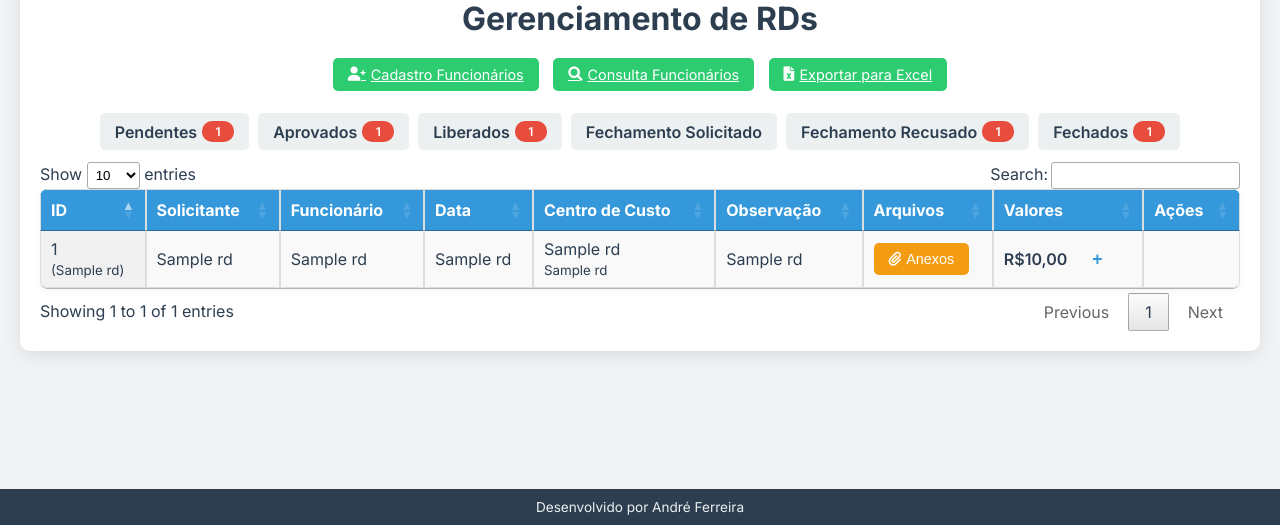
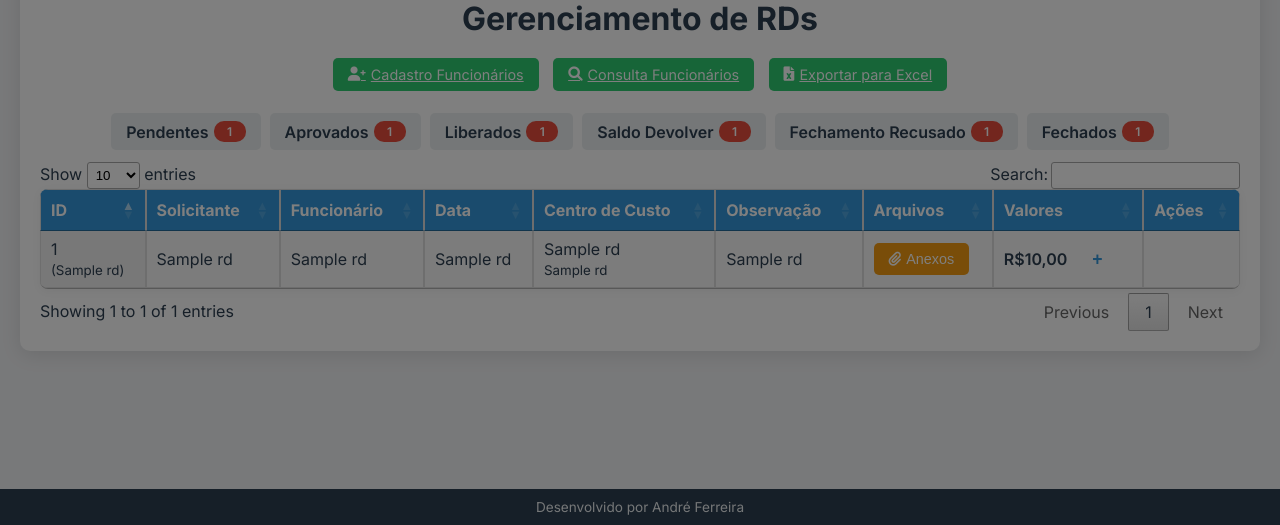
Before and after one commit to Andresaldanha3510/PROGRAMARD, a Flask app: page / in a window 1280 px wide. Shown: the part 275-800 px from the top of the page. Run offline with Flask 3, Linux system fonts and the light colour scheme; the visitor is signed in with stand-in values (Sample User, id 1); a database or web service that is not in the repository returns one stand-in record (values such as "Sample title"); some libraries are stand-ins or nearby versions.

Commit message:
Update index.html

```diff
--- a/templates/index.html
+++ b/templates/index.html
@@ -188,7 +188,6 @@
       min-width: 20px;
       text-align: center;
     }
-    /* Estilos para observação com toggle */
     .observation-short { }
     .toggle-observation { border: none; background: none; cursor: pointer; color: var(--primary-color); font-weight: bold; }
     .observation-full { display: none; }
@@ -261,7 +260,6 @@
   <h1>Gerenciamento de RDs</h1>
 
   {% if user_role is not defined %}
-    <!-- Formulário de Login -->
     <form action="/" method="POST" class="main-form">
       {% if error %}<p class="error-message">{{ error }}</p>{% endif %}
       <label for="username">Usuário:</label>
@@ -272,7 +270,6 @@
     </form>
   {% else %}
     {% if adicional_id %}
-      <!-- Formulário para solicitar crédito adicional -->
       <div class="form-adicional">
         <h2>Solicitar Crédito Adicional para RD #{{ adicional_id }}</h2>
         <form action="/adicional_submit/{{ adicional_id }}" method="POST" enctype="multipart/form-data" class="main-form">
@@ -284,7 +281,6 @@
         </form>
       </div>
     {% elif fechamento_id %}
-      <!-- Formulário de Fechamento -->
       <div class="form-fechamento">
         <h2>Fechamento da RD #{{ fechamento_id }}</h2>
         <form action="/fechamento_submit/{{ fechamento_id }}" method="POST" enctype="multipart/form-data" class="main-form">
@@ -342,7 +338,6 @@
        </a>
       </div>
 
-      <!-- Macro para mostrar os valores -->
       {% macro mostrar_valores(rd) %}
         {% set valor = rd[5] %}
         {% set valor_adic = rd[7] if rd[7] else 0 %}
@@ -362,7 +357,7 @@
         </div>
       {% endmacro %}
 
-      <!-- Abas: Ordem: Pendentes, Aprovados, Liberados, Fechamento Solicitado, Fechamento Recusado, Fechados -->
+      <!-- Abas de Navegação -->
       <div class="tabs">
         <input type="radio" name="tab-control" id="tab1" checked>
         <input type="radio" name="tab-control" id="tab2">
@@ -374,7 +369,7 @@
           <label for="tab1">Pendentes {% if pendentes|length > 0 %}<span class="badge">{{ pendentes|length }}</span>{% endif %}</label>
           <label for="tab2">Aprovados {% if aprovados|length > 0 %}<span class="badge">{{ aprovados|length }}</span>{% endif %}</label>
           <label for="tab3">Liberados {% if liberados|length > 0 %}<span class="badge">{{ liberados|length }}</span>{% endif %}</label>
-          <label for="tab4">Fechamento Solicitado {% if fechamento_solicitado|length > 0 %}<span class="badge">{{ fechamento_solicitado|length }}</span>{% endif %}</label>
+          <label for="tab4">Saldo Devolver {% if saldo_devolver|length > 0 %}<span class="badge">{{ saldo_devolver|length }}</span>{% endif %}</label>
           <label for="tab5">Fechamento Recusado {% if fechamento_recusado|length > 0 %}<span class="badge">{{ fechamento_recusado|length }}</span>{% endif %}</label>
           <label for="tab6">Fechados {% if fechados|length > 0 %}<span class="badge">{{ fechados|length }}</span>{% endif %}</label>
         </div>
@@ -564,6 +559,14 @@
                   </td>
                   <td data-label="Valores">{{ mostrar_valores(rd) }}</td>
                   <td data-label="Ações">
+                    {% if is_supervisor() %}
+                      <a href="{{ url_for('supervisor_edit', id=rd_id) }}" class="btn btn-edit"><i class="fas fa-edit"></i> Editar Arquivos</a>
+                    {% endif %}
+                    {% if (is_gestor() or is_solicitante()) and (rd[22] is not defined or not rd[22]) %}
+                      <a href="{{ url_for('anexo_divergente', id=rd_id) }}" class="btn btn-danger"><i class="fas fa-exclamation-triangle"></i> Anexo Divergente</a>
+                    {% elif rd[22] %}
+                      <span title="Motivo: {{ rd[22] }}">Divergente</span>
+                    {% endif %}
                     {% if can_edit_func(status) %}
                       <a href="{{ url_for('edit_form', id=rd_id) }}" class="btn btn-edit"><i class="fas fa-edit"></i> Editar</a>
                     {% endif %}
@@ -572,27 +575,15 @@
                         <button type="submit" class="btn btn-delete-rd"><i class="fas fa-trash-alt"></i> Excluir</button>
                       </form>
                     {% endif %}
-                    {% if can_request_additional(status) %}
-                      <form action="/" method="GET" class="action-form">
-                        <input type="hidden" name="adicional" value="{{ rd_id }}">
-                        <button type="submit" class="btn btn-additional"><i class="fas fa-plus"></i> Adicional</button>
-                      </form>
-                    {% endif %}
-                    {% if can_close(status) %}
-                      <form action="/" method="GET" class="action-form">
-                        <input type="hidden" name="fechamento" value="{{ rd_id }}">
-                        <button type="submit" class="btn btn-fechamento"><i class="fas fa-lock"></i> Fechamento</button>
-                      </form>
-                    {% endif %}
                   </td>
                 </tr>
                 {% endfor %}
               </tbody>
             </table>
           </div>
-          <!-- Aba Fechamento Solicitado -->
+          <!-- Aba Saldo Devolver -->
           <div class="tab-content" id="content4">
-            <table id="tabela-fechamento-solicitado" class="display">
+            <table id="tabela-saldo-devolver" class="display">
               <thead>
                 <tr>
                   <th>ID</th>
@@ -607,7 +598,7 @@
                 </tr>
               </thead>
               <tbody>
-                {% for rd in fechamento_solicitado %}
+                {% for rd in saldo_devolver %}
                 {% set rd_id = rd[0] %}
                 {% set status = rd[6] %}
                 <tr>
@@ -639,14 +630,9 @@
                   </td>
                   <td data-label="Valores">{{ mostrar_valores(rd) }}</td>
                   <td data-label="Ações">
-                    {% if can_approve_func(status) %}
-                      <form action="/approve/{{ rd_id }}" method="POST" class="action-form" style="display:inline-block;">
-                        <button type="submit" class="btn btn-approve"><i class="fas fa-check"></i> Fechar</button>
+                    <form action="/saldo_devolvido/{{ rd_id }}" method="POST" class="action-form">
+                      <button type="submit" class="btn btn-warning"><i class="fas fa-money-bill-wave"></i> Saldo Devolvido</button>
                     </form>
-                    {% endif %}
-                    {% if is_gestor() and status == 'Fechamento Solicitado' %}
-                      <button type="button" class="btn btn-danger btn-recusar" data-rd-id="{{ rd_id }}"><i class="fas fa-times"></i> Recusar</button>
-                    {% endif %}
                   </td>
                 </tr>
                 {% endfor %}
@@ -760,15 +746,7 @@
                   </td>
                   <td data-label="Valores">{{ mostrar_valores(rd) }}</td>
                   <td data-label="Ações">
-                    {% if is_financeiro() %}
-                      {% if not rd[18] %}
-                        <form action="/registrar_saldo_devolvido/{{ rd_id }}" method="POST" class="action-form">
-                          <button type="submit" class="btn btn-warning"><i class="fas fa-money-bill-wave"></i> Saldo Devolvido</button>
-                        </form>
-                      {% else %}
-                        <span style="color: var(--success-color); font-weight:600;">Devolvido em {{ rd[18] }}</span>
-                      {% endif %}
-                    {% endif %}
+                    <!-- Botão "Saldo Devolvido" removido daqui -->
                   </td>
                 </tr>
                 {% endfor %}
@@ -803,6 +781,21 @@
   </div>
 </div>
 
+<!-- Modal para notificação de divergência -->
+<div id="divergentModal" class="modal">
+  <div class="modal-content">
+    <span class="close-btn" id="closeDivergentModal">&times;</span>
+    <h3>Notificação: Arquivos Divergentes</h3>
+    <ul id="divergentList">
+      {% for rd in divergent_rds %}
+        <li>
+          RD: {{ rd[0] }} - Motivo: {{ rd[1] }} - Data: {{ rd[2] }}
+        </li>
+      {% endfor %}
+    </ul>
+  </div>
+</div>
+
 <footer>
   Desenvolvido por André Ferreira
 </footer>
@@ -811,17 +804,36 @@
 <script src="https://code.jquery.com/jquery-3.6.0.min.js"></script>
 <script type="text/javascript" src="https://cdn.datatables.net/1.13.1/js/jquery.dataTables.min.js"></script>
 <script>
-// Inicializa DataTables
 $(document).ready(function(){
   $('#tabela-pendentes').DataTable();
   $('#tabela-aprovados').DataTable();
   $('#tabela-liberados').DataTable();
-  $('#tabela-fechamento-solicitado').DataTable();
+  $('#tabela-saldo-devolver').DataTable();
   $('#tabela-fechamento-recusado').DataTable();
   $('#tabela-fechados').DataTable();
+
+  {% if divergent_rds|length > 0 %}
+    $('#divergentModal').show();
+  {% endif %}
+
+  $('#closeDivergentModal').click(function(){
+    $('#divergentModal').hide();
   });
 
-// Toggle para detalhes de valores
+  $('#closeFileModal').click(function(){
+    $('#fileModal').hide();
+  });
+
+  $(window).click(function(e){
+    if(e.target == document.getElementById('fileModal')){
+      $('#fileModal').hide();
+    }
+    if(e.target == document.getElementById('divergentModal')){
+      $('#divergentModal').hide();
+    }
+  });
+});
+
 $(document).on('click', '.toggle-details', function(){
   var details = $(this).closest('.valor-resumo').next('.rd-details');
   if(details.is(':visible')){
@@ -833,7 +845,6 @@ $(document).on('click', '.toggle-details', function(){
   }
 });
 
-// Toggle para observação
 function toggleObservation(btn) {
   var full = $(btn).siblings('.observation-full');
   if(full.is(':visible')){
@@ -845,7 +856,6 @@ function toggleObservation(btn) {
   }
 }
 
-// Abrir modal de arquivos
 $(document).on('click', '.btn-view-files', function(){
   let filesStr = $(this).data('files');
   let rdId     = $(this).data('rdId');
@@ -866,10 +876,6 @@ $(document).on('click', '.btn-view-files', function(){
   $('#modalFilesContainer').html(html);
   $('#fileModal').show();
 });
-$('#closeFileModal').click(function(){ $('#fileModal').hide(); });
-$(window).click(function(e){
-  if(e.target == document.getElementById('fileModal')){ $('#fileModal').hide(); }
-});
 function getPublicUrl(filename){
   return "https://pub-1e6f8559bc2b413c889fbf4860462599.r2.dev/" + filename;
 }
@@ -885,7 +891,6 @@ document.getElementById('btn-reembolso')?.addEventListener('click', function(){
   document.getElementById('lbl-solicitante').innerText = 'Solicitante do RD Reembolso';
 });
 
-// Handler para botão de recusa
 $(document).on('click', '.btn-recusar', function(){
   var rdId = $(this).data('rdId');
   $('#formRecusa').attr('action', '/reject_fechamento/' + rdId);
```
Lines whose indentation alone changed are shown as unchanged.
